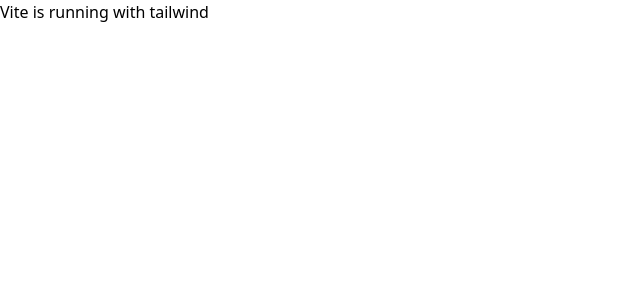
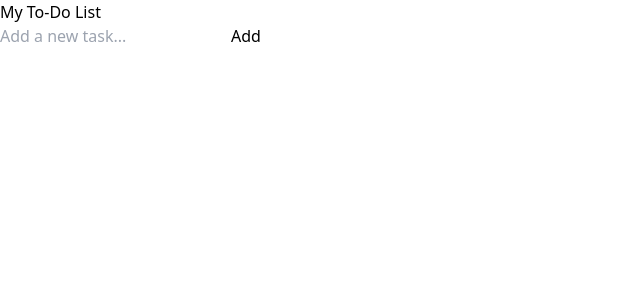
Before and after one commit to ramavats/todo-list-app, a React (Vite) app: page / in a window 1280 px wide. Shown: the top 300 px of the page, without its empty margins (0-640 px from the left). Built offline with nearby package versions, Linux system fonts and the light colour scheme.

Commit message:
initial commit

```diff
--- a/src/App.jsx
+++ b/src/App.jsx
@@ -1,11 +1,40 @@
-import React from 'react'
+import React, { useState, useEffect } from 'react';
+import TaskList from './components/TaskList';
+import AddTask from './components/AddTask';
 
 function App() {
+  const [tasks, setTasks] = useState([]);
+
+  // Load tasks from localStorage when the component mounts
+  useEffect(() => {
+    const storedTasks = localStorage.getItem('tasks');
+    if (storedTasks) {
+      setTasks(JSON.parse(storedTasks));
+    }
+  }, []);
+
+
+  const addTask = (newTask) => {
+    const updatedTasks = [...tasks, newTask];
+    setTasks(updatedTasks);
+    // Save the updated tasks to localStorage
+    localStorage.setItem('tasks', JSON.stringify(updatedTasks));
+  };
+
+
+  const deleteTask = (taskId) => {
+    const updatedTasks = tasks.filter((task) => task.id !== taskId);
+    setTasks(updatedTasks);
+    // Save the updated tasks to localStorage
+    localStorage.setItem('tasks', JSON.stringify(updatedTasks));
+  };
 
   return (
-    <>
-      <h1 className='h-screen bg-black text-white flex flex-col justify-center items-center text-3xl'>Vite is running with tailwind</h1>
-    </>
+    <div className="App">
+      <h1>My To-Do List</h1>
+      <AddTask addTask={addTask} />
+      <TaskList tasks={tasks} deleteTask={deleteTask} />
+    </div>
   )
 }
 
--- /dev/null
+++ b/src/components/AddTask.jsx
@@ -0,0 +1,35 @@
+import React, { useState } from 'react';
+
+function AddTask({ addTask }) {
+  const [taskName, setTaskName] = useState('');
+
+  const handleInputChange = (e) => {
+    setTaskName(e.target.value);
+  };
+
+  const handleSubmit = (e) => {
+    e.preventDefault();
+    if (taskName.trim() !== '') {
+      const newTask = {
+        id: Date.now(),
+        name: taskName,
+      };
+      addTask(newTask);
+      setTaskName('');
+    }
+  };
+
+  return (
+    <form onSubmit={handleSubmit}>
+      <input
+        type="text"
+        placeholder="Add a new task..."
+        value={taskName}
+        onChange={handleInputChange}
+      />
+      <button type="submit">Add</button>
+    </form>
+  );
+}
+
+export default AddTask;
--- /dev/null
+++ b/src/components/Task.jsx
@@ -0,0 +1,16 @@
+import React from 'react';
+
+function Task({ task, deleteTask }) {
+  const handleDelete = () => {
+    deleteTask(task.id);
+  };
+
+  return (
+    <li>
+      <span>{task.name}</span>
+      <button onClick={handleDelete}>Delete</button>
+    </li>
+  );
+}
+
+export default Task;
--- /dev/null
+++ b/src/components/TaskList.jsx
@@ -0,0 +1,14 @@
+import React from 'react';
+import Task from './Task';
+
+function TaskList({ tasks, deleteTask }) {
+  return (
+    <ul>
+      {tasks.map((task) => (
+        <Task key={task.id} task={task} deleteTask={deleteTask} />
+      ))}
+    </ul>
+  );
+}
+
+export default TaskList;
```
